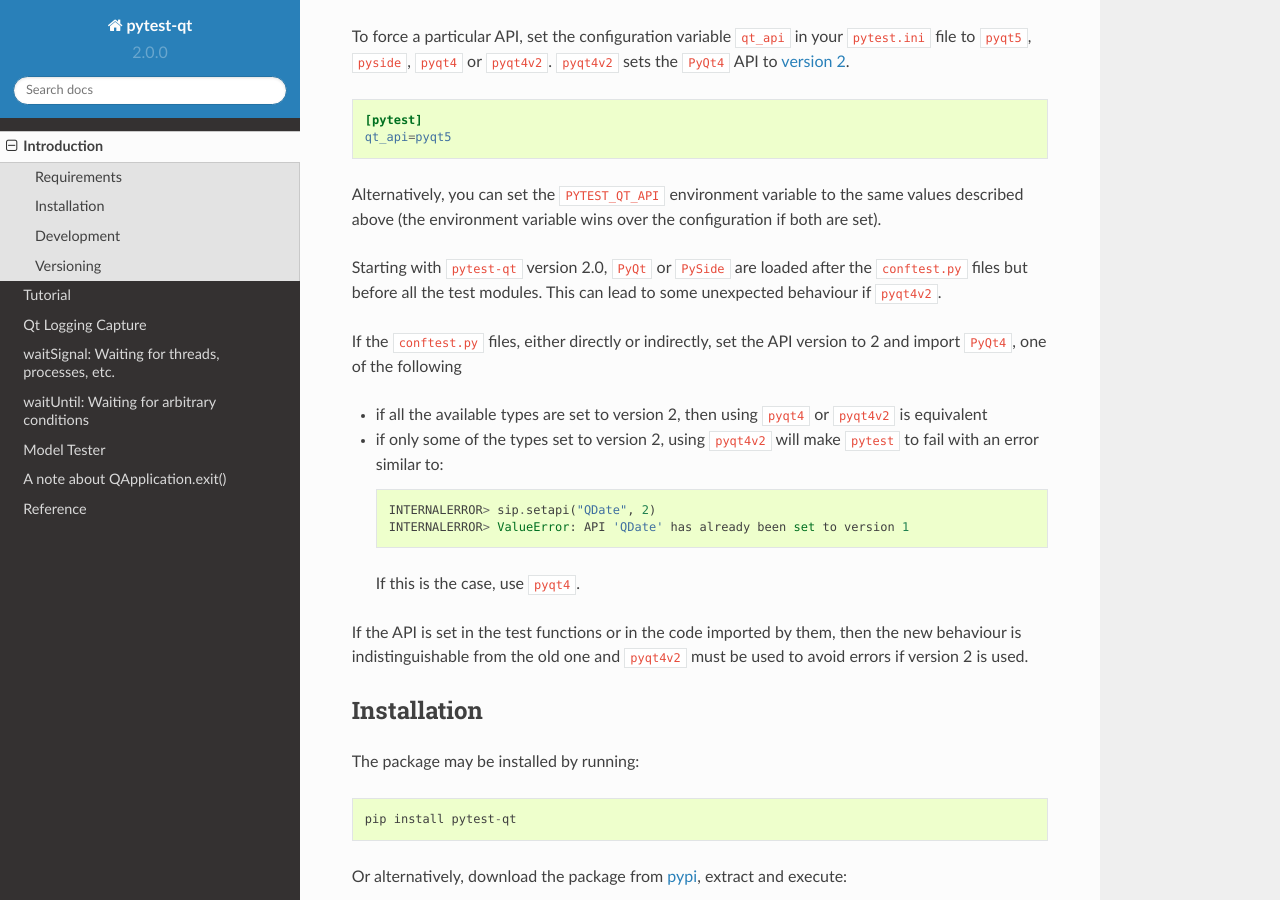
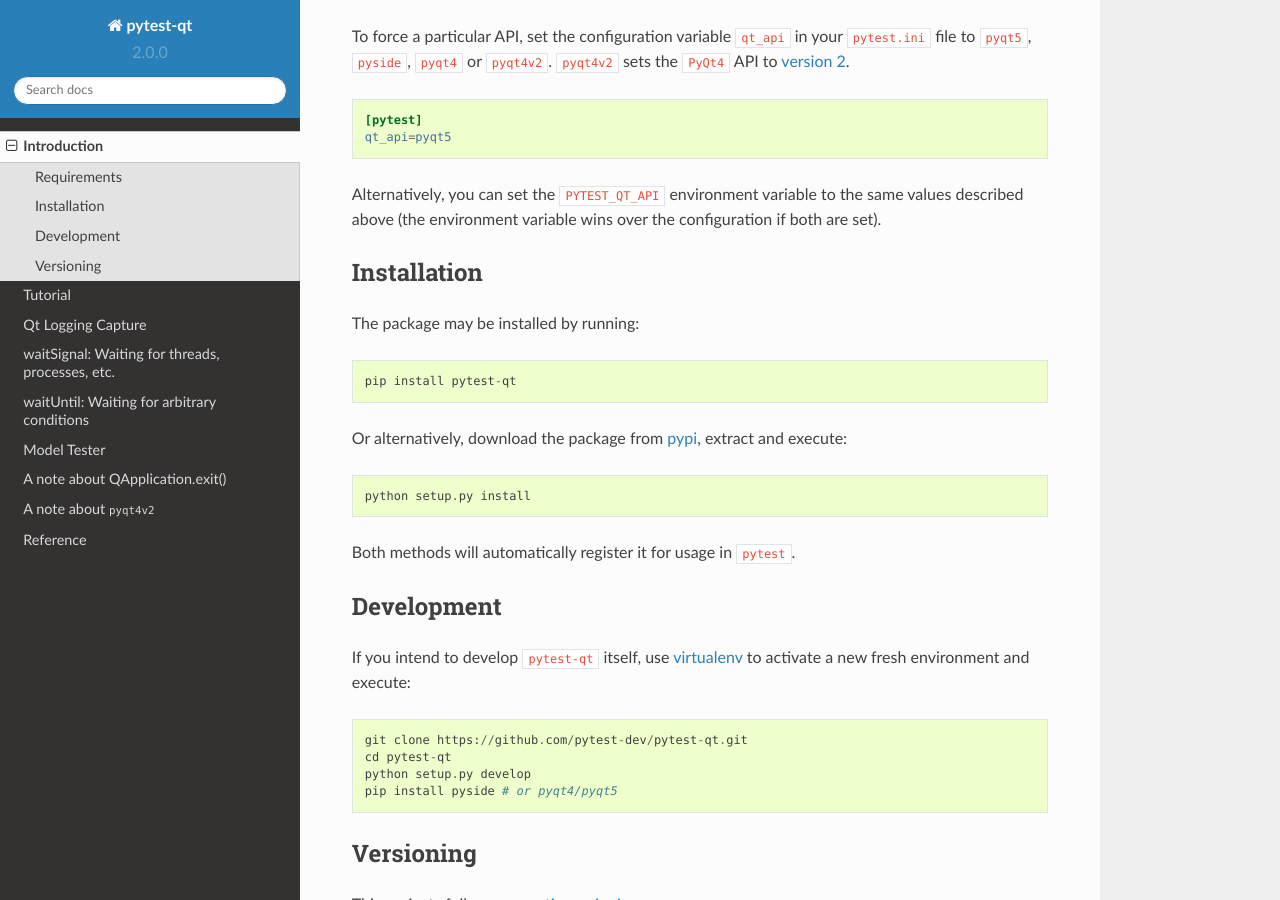
Before and after one commit to pytest-dev/pytest-qt, a Sphinx documentation site: the page built from docs/intro.rst, in a window 1280 px wide and 900 px high, scrolled down 788 px. Built offline with Sphinx 7.4.7 and the Read the Docs theme 2.0.0, drawn with Linux system fonts in a browser that asks for light colours; pages that are not in the unit, such as notebooks, are missing from menus.

Commit message:
move pyqt4v2 note into a separate document

```diff
--- a/docs/index.rst
+++ b/docs/index.rst
@@ -24,5 +24,6 @@
     virtual_methods
     modeltester
     app_exit
+    note_pyqt4v2
     reference
     changelog
--- a/docs/intro.rst
+++ b/docs/intro.rst
@@ -47,30 +47,9 @@
     [pytest]
     qt_api=pyqt5
 
-Alternatively, you can set the ``PYTEST_QT_API`` environment
-variable to the same values described above (the environment variable wins over the configuration
-if both are set).
-
-Starting with ``pytest-qt`` version 2.0, ``PyQt`` or ``PySide`` are loaded after
-the ``conftest.py`` files but before all the test modules. This can lead to some
-unexpected behaviour if ``pyqt4v2``.
-
-If the ``conftest.py`` files, either directly or indirectly, set the API version
-to 2 and import ``PyQt4``, one of the following
-
-* if all the available types are set to version 2, then using ``pyqt4`` or
-  ``pyqt4v2`` is equivalent
-* if only some of the types set to version 2, using ``pyqt4v2`` will make ``pytest``
-  to fail with an error similar to::
-
-    INTERNALERROR> sip.setapi("QDate", 2)
-    INTERNALERROR> ValueError: API 'QDate' has already been set to version 1
-
-  If this is the case, use ``pyqt4``.
-
-If the API is set in the test functions or in the code imported by them, then
-the new behaviour is indistinguishable from the old one and ``pyqt4v2`` must be
-used to avoid errors if version 2 is used.
+Alternatively, you can set the ``PYTEST_QT_API`` environment variable to the
+same values described above (the environment variable wins over the
+configuration if both are set).
 
 .. _version 2: http://pyqt.sourceforge.net/Docs/PyQt4/incompatible_apis.html
 
```
Also changed, not shown: docs/note_pyqt4v2.rst (added, +25 -0 lines).
